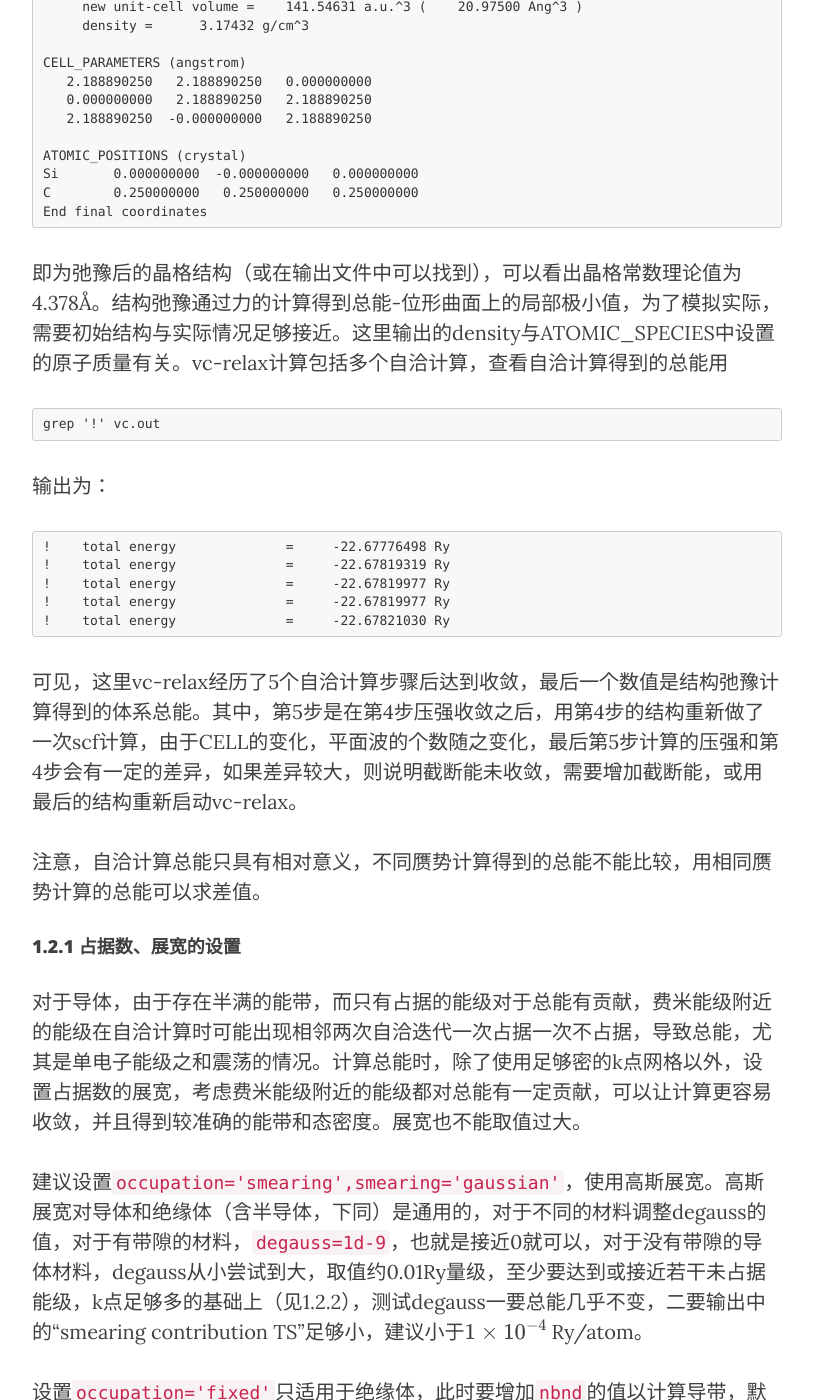
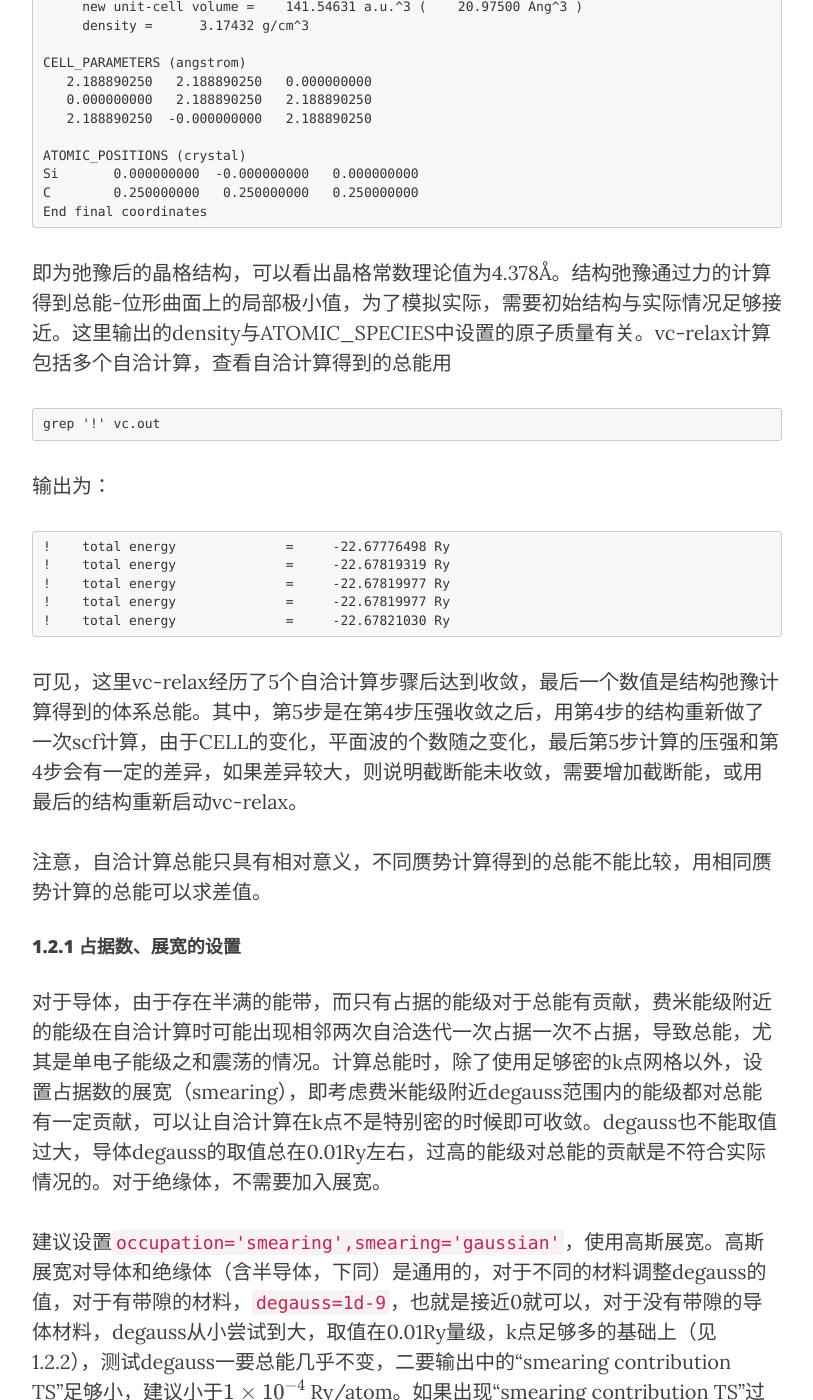
Before and after one commit to yyyu200/DFTbook, a Jekyll site: the page built from _posts/2019-04-01-HandsOn.md, in a window 1280 px wide and 1400 px high, scrolled down 8380 px. Shown: the whole window, without its empty margins (233-1046 px from the left). Built offline with Jekyll 4.4.1, drawn with Linux system fonts in a browser that asks for light colours; nearby versions of some CDN libraries; formulas are drawn with MathJax 3; comment, search, counter and statistics services are not loaded; some of the changed text lies outside the part shown.

Commit message:
modify at 20201125-16:13:15-di

````diff
--- a/_posts/2019-04-01-HandsOn.md
+++ b/_posts/2019-04-01-HandsOn.md
@@ -200,7 +200,7 @@ pseudo_dir='./'是赝势文件所在目录，'./'表示赝势文件在当前目
 awk  '/Begin final coordinates/,/End final coordinates/{print $0}' vc.out
 ```
 
-，得到以下输出
+，得到以下输出（或在输出文件中可以找到）
 
 ```
 Begin final coordinates
@@ -218,7 +218,7 @@ C        0.250000000   0.250000000   0.250000000
 End final coordinates
 ```
 
-即为弛豫后的晶格结构（或在输出文件中可以找到），可以看出晶格常数理论值为4.378Å。结构弛豫通过力的计算得到总能-位形曲面上的局部极小值，为了模拟实际，需要初始结构与实际情况足够接近。这里输出的density与ATOMIC_SPECIES中设置的原子质量有关。vc-relax计算包括多个自洽计算，查看自洽计算得到的总能用
+即为弛豫后的晶格结构，可以看出晶格常数理论值为4.378Å。结构弛豫通过力的计算得到总能-位形曲面上的局部极小值，为了模拟实际，需要初始结构与实际情况足够接近。这里输出的density与ATOMIC_SPECIES中设置的原子质量有关。vc-relax计算包括多个自洽计算，查看自洽计算得到的总能用
 
 ```bash
 grep '!' vc.out
@@ -238,9 +238,9 @@ grep '!' vc.out
 
 #### 1.2.1 占据数、展宽的设置
 
-对于导体，由于存在半满的能带，而只有占据的能级对于总能有贡献，费米能级附近的能级在自洽计算时可能出现相邻两次自洽迭代一次占据一次不占据，导致总能，尤其是单电子能级之和震荡的情况。计算总能时，除了使用足够密的k点网格以外，设置占据数的展宽，考虑费米能级附近的能级都对总能有一定贡献，可以让计算更容易收敛，并且得到较准确的能带和态密度。展宽也不能取值过大。
-
-建议设置```occupation='smearing',smearing='gaussian'```，使用高斯展宽。高斯展宽对导体和绝缘体（含半导体，下同）是通用的，对于不同的材料调整degauss的值，对于有带隙的材料，```degauss=1d-9```，也就是接近0就可以，对于没有带隙的导体材料，degauss从小尝试到大，取值约0.01Ry量级，至少要达到或接近若干未占据能级，k点足够多的基础上（见1.2.2），测试degauss一要总能几乎不变，二要输出中的“smearing contribution TS”足够小，建议小于$1\times10^{-4}$ Ry/atom。
+对于导体，由于存在半满的能带，而只有占据的能级对于总能有贡献，费米能级附近的能级在自洽计算时可能出现相邻两次自洽迭代一次占据一次不占据，导致总能，尤其是单电子能级之和震荡的情况。计算总能时，除了使用足够密的k点网格以外，设置占据数的展宽（smearing），即考虑费米能级附近degauss范围内的能级都对总能有一定贡献，可以让自洽计算在k点不是特别密的时候即可收敛。degauss也不能取值过大，导体degauss的取值总在0.01Ry左右，过高的能级对总能的贡献是不符合实际情况的。对于绝缘体，不需要加入展宽。
+
+建议设置```occupation='smearing',smearing='gaussian'```，使用高斯展宽。高斯展宽对导体和绝缘体（含半导体，下同）是通用的，对于不同的材料调整degauss的值，对于有带隙的材料，```degauss=1d-9```，也就是接近0就可以，对于没有带隙的导体材料，degauss从小尝试到大，取值在0.01Ry量级，k点足够多的基础上（见1.2.2），测试degauss一要总能几乎不变，二要输出中的“smearing contribution TS”足够小，建议小于$1\times10^{-4}$ Ry/atom。如果出现“smearing contribution TS”过大或者自洽计算超过nstep仍不能收敛，需要增加k点并增减degauss，有必要时增加nbnd。
 
 设置```occupation='fixed'```只适用于绝缘体，此时要增加`nbnd`的值以计算导带，默认只算到最高的价带，对于绝缘体，价带的个数是赝势文件中`z_valence`的值对CELL中的各个原子求和除以2（不含自旋轨道耦合）。
 
````
Also changed, not shown: _posts/2019-04-07-TransCell.md (+1 -1 lines).
